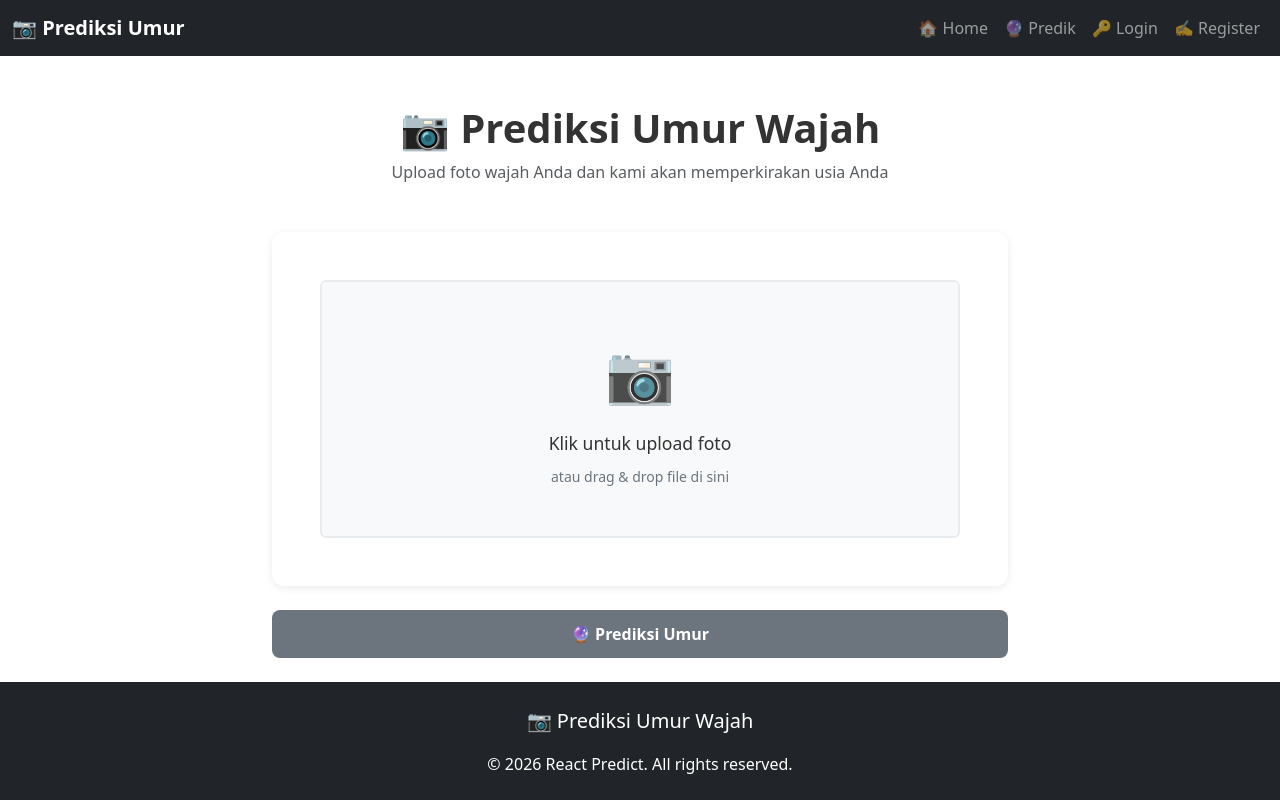
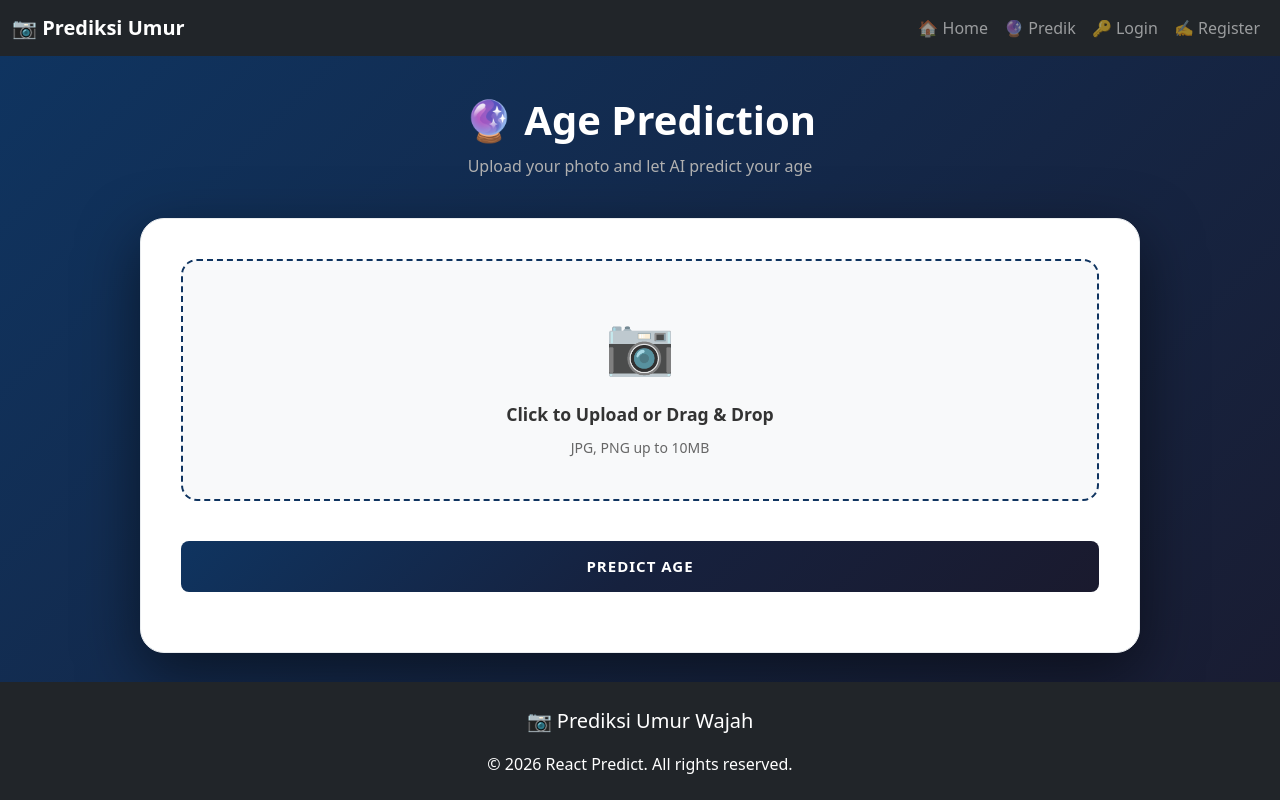
Before and after one commit to FernandoAntonius/Nourriture-React, a React (Vite) app: page /predict in a window 1280 px wide. Built offline with nearby package versions, Linux system fonts and the light colour scheme.

Commit message:
dessain predik

```diff
--- a/src/components/Predict.jsx
+++ b/src/components/Predict.jsx
@@ -69,117 +69,207 @@ export default function Predict({ isLoggedIn }) {
   };
 
   return (
-    <div className="container py-5">
-      <h1 className="text-center mb-2" style={{ fontSize: "2.5rem", fontWeight: "700", color: "#333" }}>
-        📷 Prediksi Umur Wajah
+    <div
+      style={{
+        minHeight: "100vh",
+        backgroundColor: "#1a1a2e",
+        backgroundImage: `linear-gradient(135deg, #0f3460 0%, #1a1a2e 100%)`,
+        padding: "40px 20px",
+      }}
+    >
+      <div style={{ maxWidth: "1000px", margin: "0 auto" }}>
+        {/* Header */}
+        <div style={{ marginBottom: "40px", textAlign: "center" }}>
+          <h1 style={{ fontSize: "2.5rem", fontWeight: "700", color: "#ffffff", marginBottom: "10px" }}>
+            🔮 Age Prediction
           </h1>
-      <p className="text-center text-muted mb-5">Upload foto wajah Anda dan kami akan memperkirakan usia Anda</p>
+          <p style={{ fontSize: "16px", color: "#b0b0b0", marginBottom: 0 }}>
+            Upload your photo and let AI predict your age
+          </p>
+        </div>
 
-      <div className="row justify-content-center">
-        <div className="col-lg-8">
-          <div className="card border-0 mb-4" style={{ borderRadius: "12px", overflow: "hidden", boxShadow: "0 2px 8px rgba(0,0,0,0.08)" }}>
-            <div className="card-body p-5">
+        {/* Main Content Card */}
         <div
-                className="rounded p-5 text-center"
           style={{
+            backgroundColor: "#ffffff",
+            borderRadius: "24px",
+            padding: "40px",
+            boxShadow: "0 20px 60px rgba(0, 0, 0, 0.5)",
+            border: "1px solid #e9ecef",
+          }}
+        >
+          {/* Upload Section */}
+          <div
+            style={{
+              marginBottom: "40px",
+              padding: "40px",
+              borderRadius: "16px",
+              backgroundColor: "#f8f9fa",
+              border: "2px dashed #0f3460",
               cursor: "pointer",
-                  backgroundColor: "#f8f9fa",
               transition: "all 0.3s ease",
-                  color: "#333",
-                  border: "2px solid #e9ecef",
+              textAlign: "center",
             }}
             onMouseEnter={(e) => {
-                  e.currentTarget.style.borderColor = "#6c757d";
+              e.currentTarget.style.borderColor = "#16213e";
               e.currentTarget.style.backgroundColor = "#ffffff";
             }}
             onMouseLeave={(e) => {
-                  e.currentTarget.style.borderColor = "#e9ecef";
+              e.currentTarget.style.borderColor = "#0f3460";
               e.currentTarget.style.backgroundColor = "#f8f9fa";
             }}
             onClick={() => document.querySelector(".file-input").click()}
           >
             {image ? (
-                  <img src={image} alt="preview" className="img-fluid rounded" style={{ maxHeight: "350px", objectFit: "cover" }} />
+              <img
+                src={image}
+                alt="preview"
+                style={{
+                  maxHeight: "350px",
+                  maxWidth: "100%",
+                  objectFit: "cover",
+                  borderRadius: "12px",
+                }}
+              />
             ) : (
               <div>
                 <div style={{ fontSize: "3.5rem", marginBottom: "1rem", opacity: 0.8 }}>📷</div>
-                    <p style={{ fontSize: "1.1rem", marginBottom: "0.5rem", color: "#333", fontWeight: "500" }}>Klik untuk upload foto</p>
-                    <small style={{ color: "#6c757d" }}>atau drag & drop file di sini</small>
+                <p style={{ fontSize: "1.1rem", marginBottom: "0.5rem", color: "#333", fontWeight: "600" }}>
+                  Click to Upload or Drag & Drop
+                </p>
+                <small style={{ color: "#666", fontSize: "14px" }}>JPG, PNG up to 10MB</small>
               </div>
             )}
-                <input type="file" accept="image/*" onChange={handleImageUpload} className="file-input d-none" />
-              </div>
-            </div>
+            <input type="file" accept="image/*" onChange={handleImageUpload} className="file-input" style={{ display: "none" }} />
           </div>
 
+          {/* Description Section */}
           {isLoggedIn && (
-            <div className="mb-4 card border-0" style={{ borderRadius: "12px", boxShadow: "0 2px 8px rgba(0,0,0,0.08)" }}>
-              <div className="card-body p-4">
-                <label htmlFor="description" className="form-label fw-bold" style={{ color: "#333", marginBottom: "0.8rem" }}>
-                  📝 Deskripsi (Opsional)
+            <div style={{ marginBottom: "30px" }}>
+              <label style={{ display: "block", marginBottom: "12px", fontSize: "14px", fontWeight: "600", color: "#333" }}>
+                📝 Notes (Optional)
               </label>
               <textarea
-                  id="description"
-                  className="form-control"
-                  rows="3"
-                  placeholder="Tambahkan catatan untuk prediksi ini..."
                 value={description}
                 onChange={(e) => setDescription(e.target.value)}
-                  style={{ borderRadius: "8px", borderColor: "#e9ecef" }}
-                ></textarea>
-              </div>
+                placeholder="Add any notes about this prediction..."
+                style={{
+                  width: "100%",
+                  padding: "12px",
+                  borderRadius: "8px",
+                  border: "2px solid #e9ecef",
+                  fontSize: "14px",
+                  boxSizing: "border-box",
+                  fontFamily: "inherit",
+                  resize: "vertical",
+                  minHeight: "100px",
+                  outline: "none",
+                  transition: "border-color 0.3s",
+                }}
+                onFocus={(e) => (e.target.style.borderColor = "#0f3460")}
+                onBlur={(e) => (e.target.style.borderColor = "#e9ecef")}
+              />
             </div>
           )}
 
+          {/* Predict Button */}
           <button
-            className="btn w-100 fw-bold mb-4"
             onClick={handlePredict}
             disabled={loading}
             style={{
-              backgroundColor: "#6c757d",
-              color: "white",
+              width: "100%",
+              padding: "14px",
+              background: loading ? "linear-gradient(135deg, #16213e 0%, #16213e 100%)" : "linear-gradient(135deg, #0f3460 0%, #16213e 50%, #1a1a2e 100%)",
+              color: "#ffffff",
               border: "none",
-              padding: "12px 20px",
-              fontSize: "1rem",
               borderRadius: "8px",
-              transition: "background-color 0.3s",
+              fontSize: "15px",
+              fontWeight: "700",
+              cursor: loading ? "not-allowed" : "pointer",
+              opacity: loading ? 0.7 : 1,
+              textTransform: "uppercase",
+              letterSpacing: "1px",
+              transition: "opacity 0.3s",
+              marginBottom: "20px",
             }}
-            onMouseEnter={(e) => !loading && (e.currentTarget.style.backgroundColor = "#5a6268")}
-            onMouseLeave={(e) => !loading && (e.currentTarget.style.backgroundColor = "#6c757d")}
           >
             {loading ? (
               <>
-                <span className="spinner-border spinner-border-sm me-2" role="status" aria-hidden="true"></span>
-                Memproses...
+                <span style={{ marginRight: "8px" }}>⏳</span>
+                Processing...
               </>
             ) : (
-              "🔮 Prediksi Umur"
+              "PREDICT AGE"
             )}
           </button>
 
+          {/* Error Message */}
           {error && (
-            <div className="mb-4 p-4 rounded" style={{ backgroundColor: "#f8f9fa", border: "1px solid #e9ecef", borderLeft: "4px solid #6c757d" }}>
-              <p style={{ marginBottom: 0, color: "#495057", fontSize: "0.95rem" }}>
+            <div
+              style={{
+                padding: "16px",
+                borderRadius: "8px",
+                backgroundColor: "#fee2e2",
+                border: "1px solid #fecaca",
+                color: "#991b1b",
+                fontSize: "14px",
+                marginBottom: "20px",
+              }}
+            >
               <strong>⚠️ Error:</strong> {error}
-              </p>
             </div>
           )}
 
+          {/* Result Section */}
           {result && (
-            <div className="card border-0" style={{ borderRadius: "12px", boxShadow: "0 2px 12px rgba(0,0,0,0.1)", backgroundColor: "#ffffff" }}>
-              <div className="card-body text-center p-5" style={{ color: "#333" }}>
-                <h5 className="card-title mb-4" style={{ fontSize: "1.3rem", fontWeight: "600", color: "#6c757d" }}>
-                  ✨ Hasil Prediksi
-                </h5>
-                <div style={{ fontSize: "3.5rem", fontWeight: "700", marginBottom: "0.5rem", color: "#333" }}>{result.predicted_age_group}</div>
-                <p className="mb-4" style={{ fontSize: "1rem", color: "#6c757d" }}>
-                  Tahun
+            <div
+              style={{
+                padding: "40px",
+                borderRadius: "16px",
+                background: "linear-gradient(135deg, #f0f9ff 0%, #f3e8ff 100%)",
+                border: "2px solid #0f3460",
+                textAlign: "center",
+              }}
+            >
+              <h3
+                style={{
+                  fontSize: "16px",
+                  fontWeight: "600",
+                  color: "#0f3460",
+                  marginBottom: "20px",
+                  textTransform: "uppercase",
+                  letterSpacing: "1px",
+                }}
+              >
+                ✨ Prediction Result
+              </h3>
+              <div
+                style={{
+                  fontSize: "4rem",
+                  fontWeight: "700",
+                  background: "linear-gradient(135deg, #0f3460 0%, #16213e 100%)",
+                  WebkitBackgroundClip: "text",
+                  WebkitTextFillColor: "transparent",
+                  marginBottom: "10px",
+                }}
+              >
+                {result.predicted_age_group}
+              </div>
+              <p style={{ fontSize: "18px", color: "#333", marginBottom: "20px", fontWeight: "500" }}>
+                Years Old
               </p>
-                <div style={{ backgroundColor: "#f8f9fa", padding: "12px 24px", borderRadius: "8px", display: "inline-block", border: "1px solid #e9ecef" }}>
-                  <small style={{ fontSize: "0.95rem", color: "#495057" }}>
-                    Confidence: <strong style={{ color: "#333" }}>{(result.confidence * 100).toFixed(2)}%</strong>
+              <div
+                style={{
+                  display: "inline-block",
+                  padding: "12px 24px",
+                  borderRadius: "8px",
+                  backgroundColor: "#ffffff",
+                  border: "2px solid #0f3460",
+                }}
+              >
+                <small style={{ fontSize: "14px", color: "#333" }}>
+                  Confidence: <strong style={{ color: "#0f3460" }}>{(result.confidence * 100).toFixed(2)}%</strong>
                 </small>
-                </div>
               </div>
             </div>
           )}
```
Lines whose indentation alone changed are shown as unchanged.
